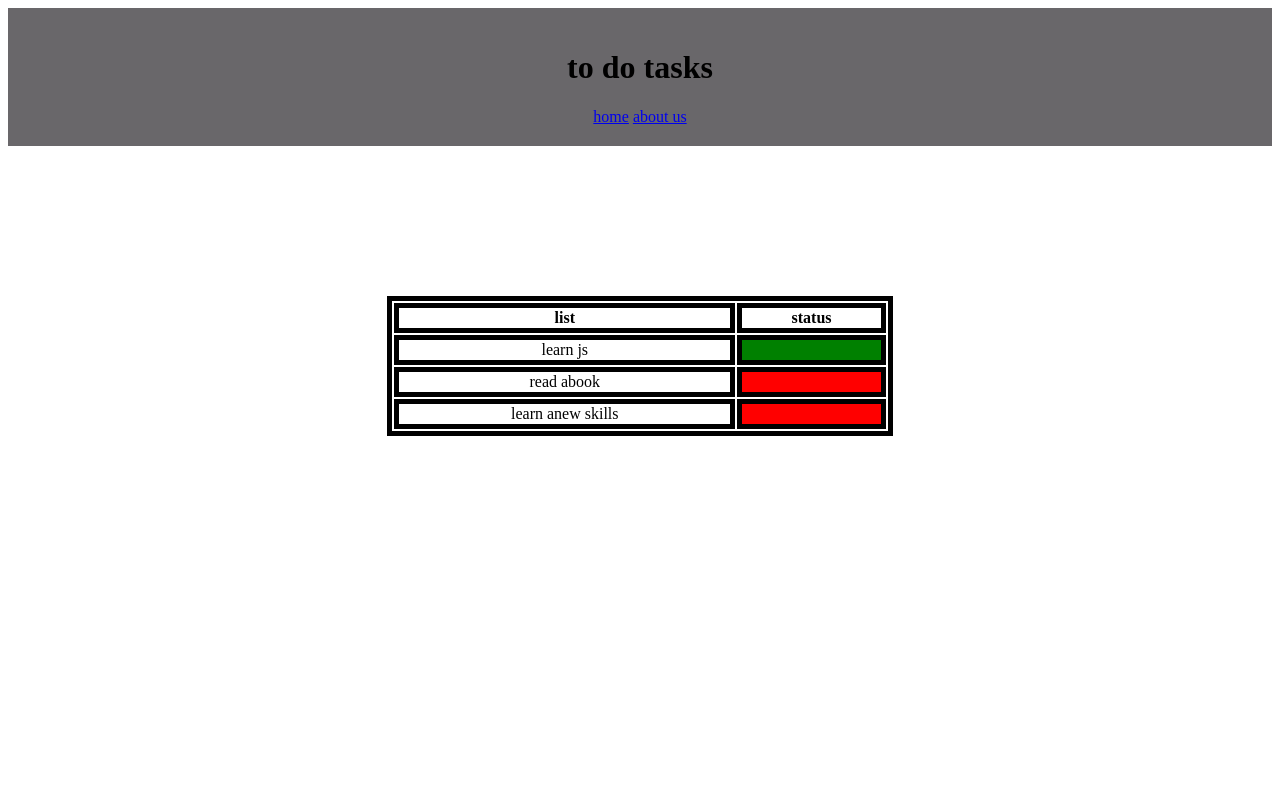
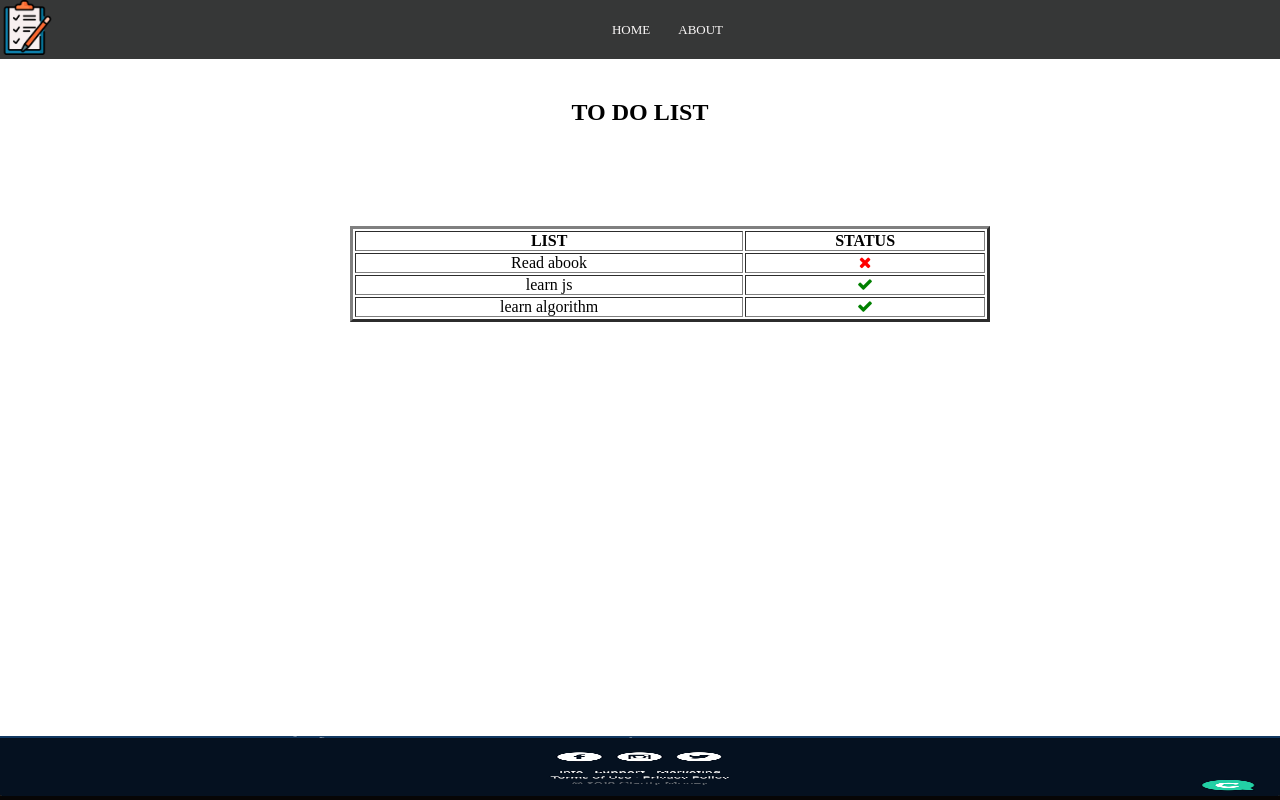
Before and after one commit to AhmadaAlfar/todo-project, a plain HTML site: page index.html in a window 1280 px wide. Drawn offline with Linux system fonts and the light colour scheme.

Commit message:
css last edit

```diff
--- a/index.html
+++ b/index.html
@@ -6,45 +6,70 @@
   <meta http-equiv="X-UA-Compatible" content="IE=edge">
   <meta name="viewport" content="width=device-width, initial-scale=1.0">
   <link rel="stylesheet" href="./style.css" />
+  <link rel="stylesheet" href="https://cdnjs.cloudflare.com/ajax/libs/font-awesome/4.7.0/css/font-awesome.min.css">
   <title>css </title>
 </head>
 
 <body>
-  <div class="header">
-    <h1>to do tasks</h1>
-    <a href="#">home</a>
-    <a href="#">about us</a>
+  <header>
+    <section class="header">
+      <nav class="color">
+        <a href="index.html"> <img src="./2098402.png" alt="logo"></a>
+        <div class="nav-links">
+          <ul>
+            <li> <a href="">HOME</a></li>
+            <li> <a href="about.html">ABOUT</a></li>
+          </ul>
+        </div>
+      </nav>
 
+    </section>
 
-  </div>
-  <div class="body">
-    <table class="center" style="width: 40% ;height: 50%;">
+  </header>
+  <main>
+    <section class="main">
+      <div>
+
+        <h1> TO DO LIST </h1>
+        <table border="3" class="center">
           <tr>
-        <th>list</th>
-        <th>status</th>
+            <th>LIST</th>
+            <th>STATUS</th>
+
+          </tr>
+          <tr>
+            <td>Read abook</td>
+            <td><i class="fa fa-remove"></i></td>
 
           </tr>
           <tr>
             <td>learn js</td>
-        <td style="background-color: green;"></td>
+            <td><i class="fa fa-check"></i></td>
 
           </tr>
           <tr>
-        <td>read abook </td>
-        <td style="background-color: red;"></td>
-      </tr>
-      <tr>
-        <td>learn anew skills </td>
-        <td style="background-color: red;"></td>
+            <td>learn algorithm</td>
+            <td><i class="fa fa-check"></i></td>
+
           </tr>
         </table>
-
+    </section>
     </div>
-  <div>
 
 
 
-  </div>
+  </main>
+  <footer>
+    <section class="footer">
+      <img src="./clarity.png" alt="no immage">
+
+
+    </section>
+
+  </footer>
+
+
+
 </body>
 
 </html>
--- a/style.css
+++ b/style.css
@@ -1,36 +1,149 @@
+* {
+  margin: 0;
+  padding: 0;
+
+}
+
 .header {
-    background-color: #69676a;
-    padding: 20px;
+
+  width: 100%;
+  background-color: gainsboro;
+  background-position: center;
+  background-size: cover;
+
+
+}
+
+nav {
+  display: flex;
+  background-color: rgb(54, 55, 55);
+  justify-content: space-between;
+  align-items: center;
+}
+
+nav img {
+  width: 55px;
+}
+
+.nav-links {
+  flex: 1;
+  text-align: center;
+
+}
+
+.nav-links ul li {
+  list-style: none;
+  display: inline-block;
+  padding: 8px 12px;
+  position: relative;
+  color: rgb(247, 239, 239);
+
+}
+
+.nav-links ul li a {
+  color: #fbf8f8;
+  text-decoration: none;
+  font-size: 13px;
+
+}
+
+.nav-links ul li::after {
+
+  content: '';
+  width: 0%;
+  height: 2px;
+  background: #f44336;
+  display: block;
+  margin: auto;
+  transition: 0.5s;
+}
+
+.nav-links ul li:hover::after {
+
+  width: 100%;
+}
+
+.main {
+
+  position: relative;
+  top: 50%;
+
+}
+
+.main h1 {
+  text-align: center;
+  margin-top: 40px;
+
+}
+
+.center {
+  margin-left: 350px;
+  margin-top: 100px;
+  width: 50%;
+  align-items: center;
+  text-align: center;
+  position: relative;
+  top: 70%;
+
+}
+
+.fa-check {
+  color: green;
+}
+
+.fa-remove {
+  color: red;
+}
+
+.footer {
+  position: fixed;
+  left: 0;
+  bottom: 0;
+  width: 100%;
+  background-color: rgb(7, 6, 6);
+  color: white;
   text-align: center;
 }
 
-  table, th, td {
-    border:5px solid black;
-    margin-top: 150px;
-    color: black;
-    text-align: center;
-
-  }
-  table.center {
-    margin-left: auto;
-    margin-right: auto;
+.footer img {
+  width: 100%;
+  height: 60px;
 }
 
-.ph {
-    border: 1px solid gray;
-    margin :right 100px;
+.main1 h1 {
+
+
+  margin-top: 30px;
+  margin-left: 40%;
 
 }
 
-  .ch {
-    text-align: center;
-    text-transform: uppercase;
-    color: #0eec16;
+.div1 {
+  margin-top: 30px;
+  margin-left: 40%;
+  width: 50%;
+
+
+
+  border: 2px solid rgb(8, 8, 8);
 }
 
+.div2 img {
+  position: relative;
+  width: 200px;
+  right: 300px;
 
-  p {
-    text-indent: 30px;
-    text-align: center;
-    letter-spacing: 3px;
+
 }
+
+.form3 {
+
+  margin-top: 50px;
+  margin-left: 300px;
+
+}
+
+input {
+
+  margin-left: 70px;
+}
```
Also changed, not shown: about.html (+58 -13 lines), 2098402.png (added), clarity.png (added), 1 other file. Lines whose indentation alone changed are shown as unchanged.
